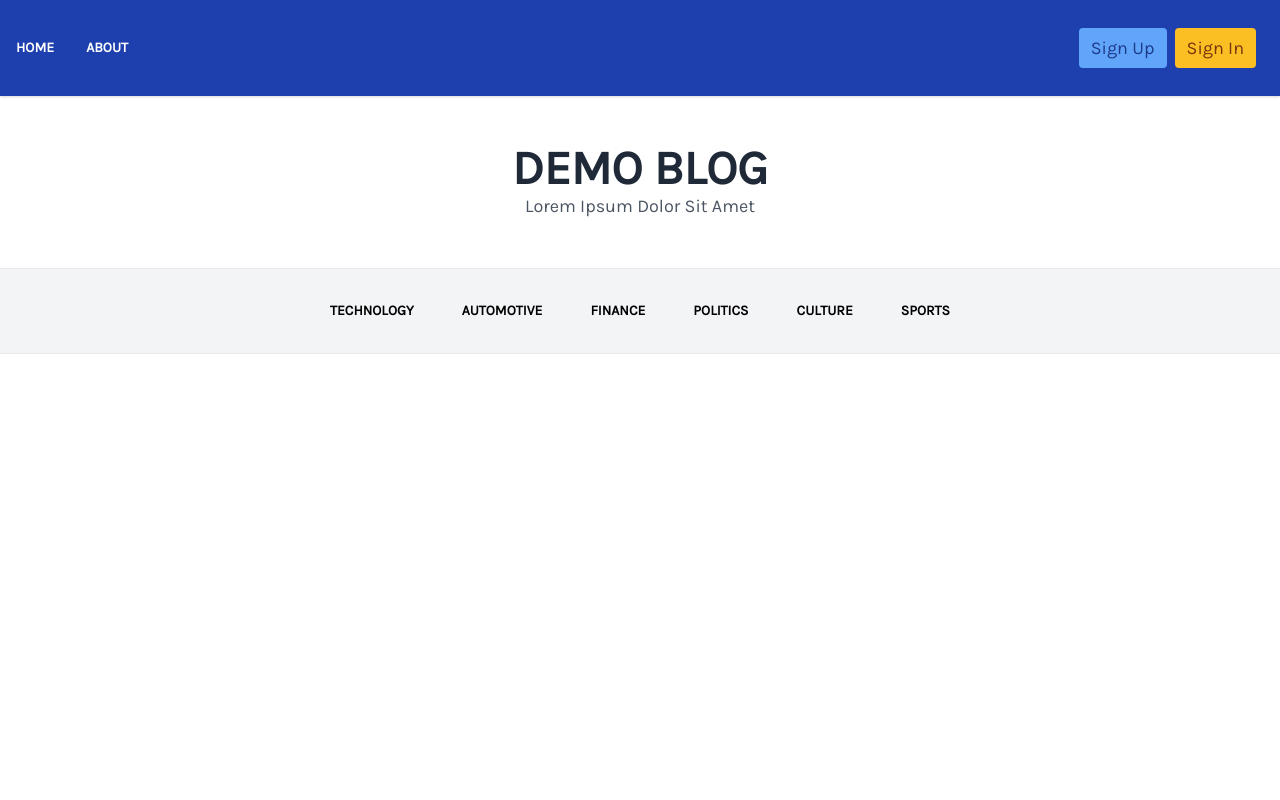
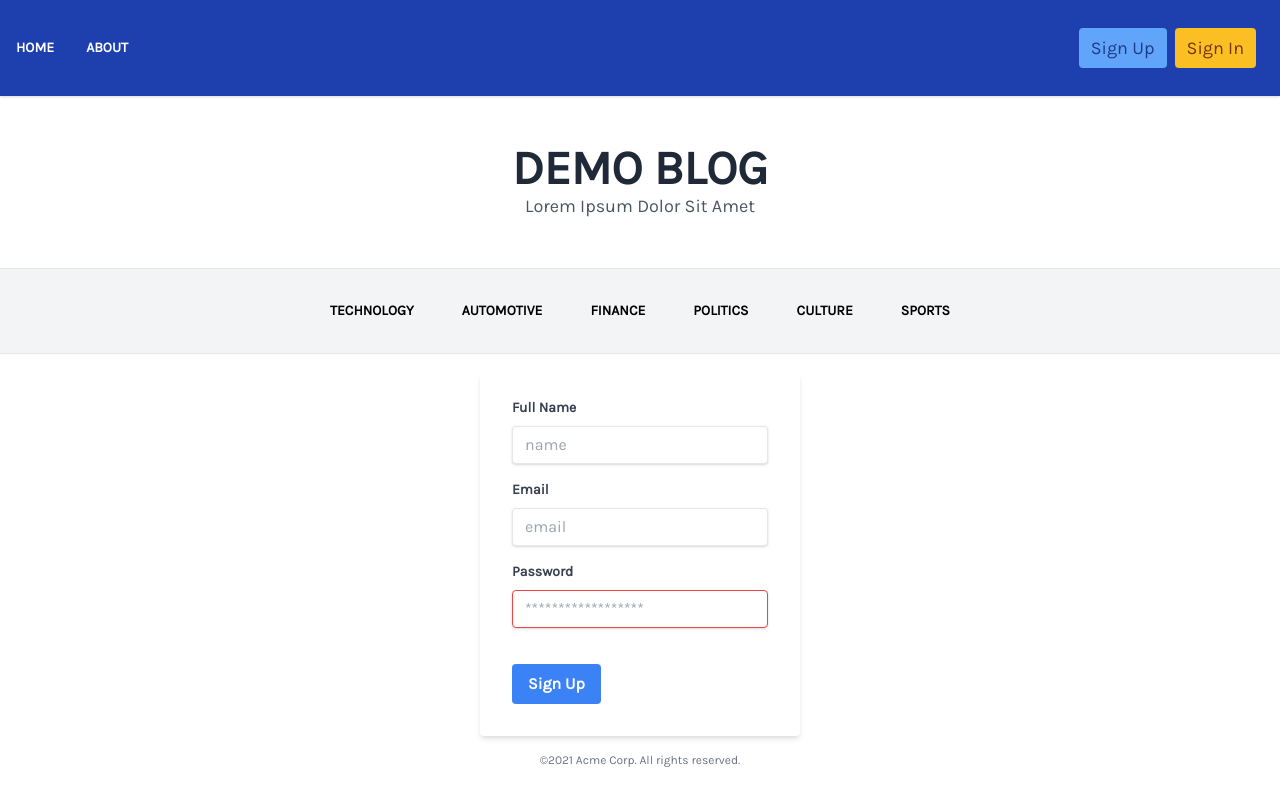
Before and after one commit to sakibhasancse/GraphQL-And-ReactJs-Boilerplates, a React (Create React App) app in the folder Frontend/: page /signup in a window 1280 px wide. Built offline with nearby package versions, Linux system fonts and the light colour scheme.

Commit message:
added registation from and validation

```diff
--- a/Frontend/src/main.js
+++ b/Frontend/src/main.js
@@ -3,7 +3,9 @@ import { BrowserRouter as Router, Route, Switch } from "react-router-dom";
 import Posts from './pages/Posts';
 import { Users } from './pages/Users';
 import Navbar from './components/UI/Navbar';
-import Login from './pages/Login'
+import Login from './pages/Login';
+import SignUp from './pages/SignUp';
+
 const NavRoute = ({ exact, path, component: Component }) => (
     <Route exact={exact} path={path} render={(props) => (
         <div>
@@ -21,6 +23,7 @@ const Main = () => {
                 <Route path="/" exact component={Posts} />
                 <Route path="/profile" component={Users} />
                 <Route path="/login" component={Login} />
+                <Route path="/signup" component={SignUp} />
             </Switch>
         </Router>
     )
--- /dev/null
+++ b/Frontend/src/pages/SignUp/index.js
@@ -0,0 +1,76 @@
+import React, { useState } from 'react';
+
+const Login = () => {
+    //State
+    const [values, setValues] = useState({ email: '', password: '', name: '' });
+    const [errors, setErrors] = useState({});
+
+    const validEmailRegex = /^(([^<>()[\]\\.,;:\s@"]+(\.[^<>()[\]\\.,;:\s@"]+)*)|(".+"))@((\[[0-9]{1,3}\.[0-9]{1,3}\.[0-9]{1,3}\.[0-9]{1,3}\])|(([a-zA-Z\-0-9]+\.)+[a-zA-Z]{2,}))$/;
+    const { email, password, name } = values;
+
+    const HandleChange = (event) => {
+        event.preventDefault();
+        const { name, value } = event.target;
+
+        let NewErrors = errors;
+        switch (name) {
+            case 'name':
+                NewErrors.name = value.length < 5 ? 'Name must be 5 characters long!' : '';
+                break;
+            case 'email':
+                NewErrors.email = validEmailRegex.test(value) ? '' : 'Email is not valid!';
+                break;
+            case 'password': NewErrors.password = value.length < 8 ? 'Password must be 8 characters long!' : '';
+                break;
+            default:
+                break;
+        }
+
+        setValues({ ...values, [name]: value });
+        setErrors(NewErrors);
+    }
+    const disable = errors && (errors.email || errors.password || errors.password) ? true : false;
+
+    const HandleSubmit = (e) => {
+        e.preventDefault();
+
+    }
+
+    console.log({ disable })
+    return (
+        <div className="w-full container mx-auto pt-5">
+            <div className="w-full justify-center max-w-xs mx-auto">
+                <form className="bg-white shadow-md rounded px-8 pt-6 pb-8 mb-4">
+                    <div className="mb-4">
+                        <label className="block text-gray-700 text-sm font-bold mb-2" for="name">
+                            Full Name</label>
+                        <input value={name} name="name" onChange={HandleChange} className="shadow appearance-none border rounded w-full py-2 px-3 text-gray-700 leading-tight focus:outline-none focus:shadow-outline" id="username" type="text" placeholder="name" />
+                        <p className="text-red-500 text-xs italic">{errors && errors.name}</p>
+                    </div>
+                    <div className="mb-4">
+                        <label className="block text-gray-700 text-sm font-bold mb-2" for="email">
+                            Email</label>
+                        <input value={email} name="email" onChange={HandleChange} className="shadow appearance-none border rounded w-full py-2 px-3 text-gray-700 leading-tight focus:outline-none focus:shadow-outline" id="username" type="email" placeholder="email" />
+                        <p className="text-red-500 text-xs italic">{errors && errors.email}</p>
+                    </div>
+                    <div className="mb-6">
+                        <label className="block text-gray-700 text-sm font-bold mb-2" for="password">
+                            Password
+                     </label>
+                        <input value={password} name="password" onChange={HandleChange} className="shadow appearance-none border border-red-500 rounded w-full py-2 px-3 text-gray-700 mb-3 leading-tight focus:outline-none focus:shadow-outline" id="password" type="password" placeholder="******************" />
+                        <p className="text-red-500 text-xs italic">{errors.password}</p>
+                    </div>
+                    <div className="flex items-center justify-between">
+                        <button disabled={disable} onClick={HandleSubmit} className="bg-blue-500 hover:bg-blue-700 text-white font-bold py-2 px-4 rounded focus:outline-none focus:shadow-outline" type="button">
+                            Sign Up
+                               </button>
+                    </div>
+                </form>
+                <p className="text-center text-gray-500 text-xs">
+                    &copy;2021 Acme Corp. All rights reserved.</p>
+            </div>
+        </div>
+    )
+}
+
+export default Login;
```
Also changed, not shown: Frontend/src/apiRequests/index.js (added), Frontend/src/utils/FormValidation.js (added).
